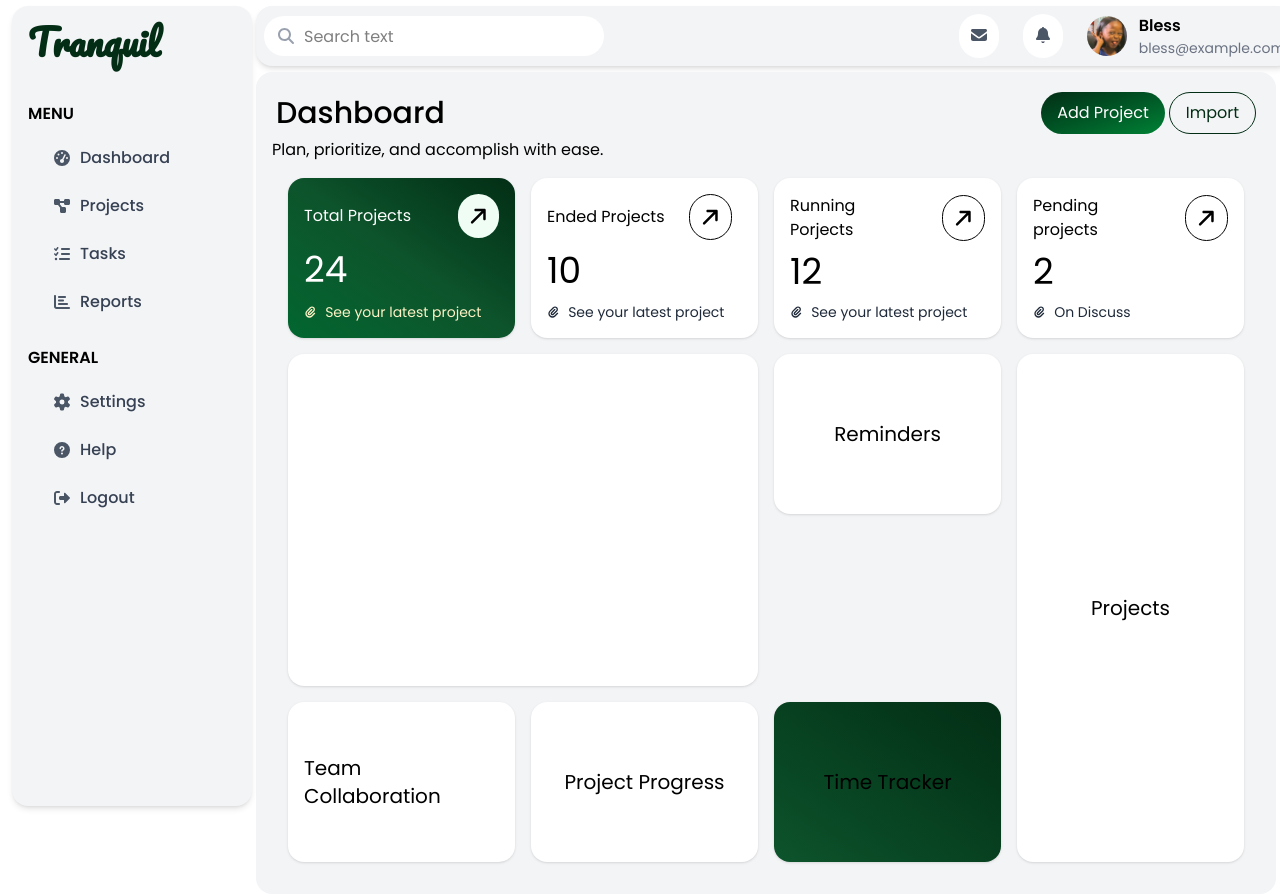
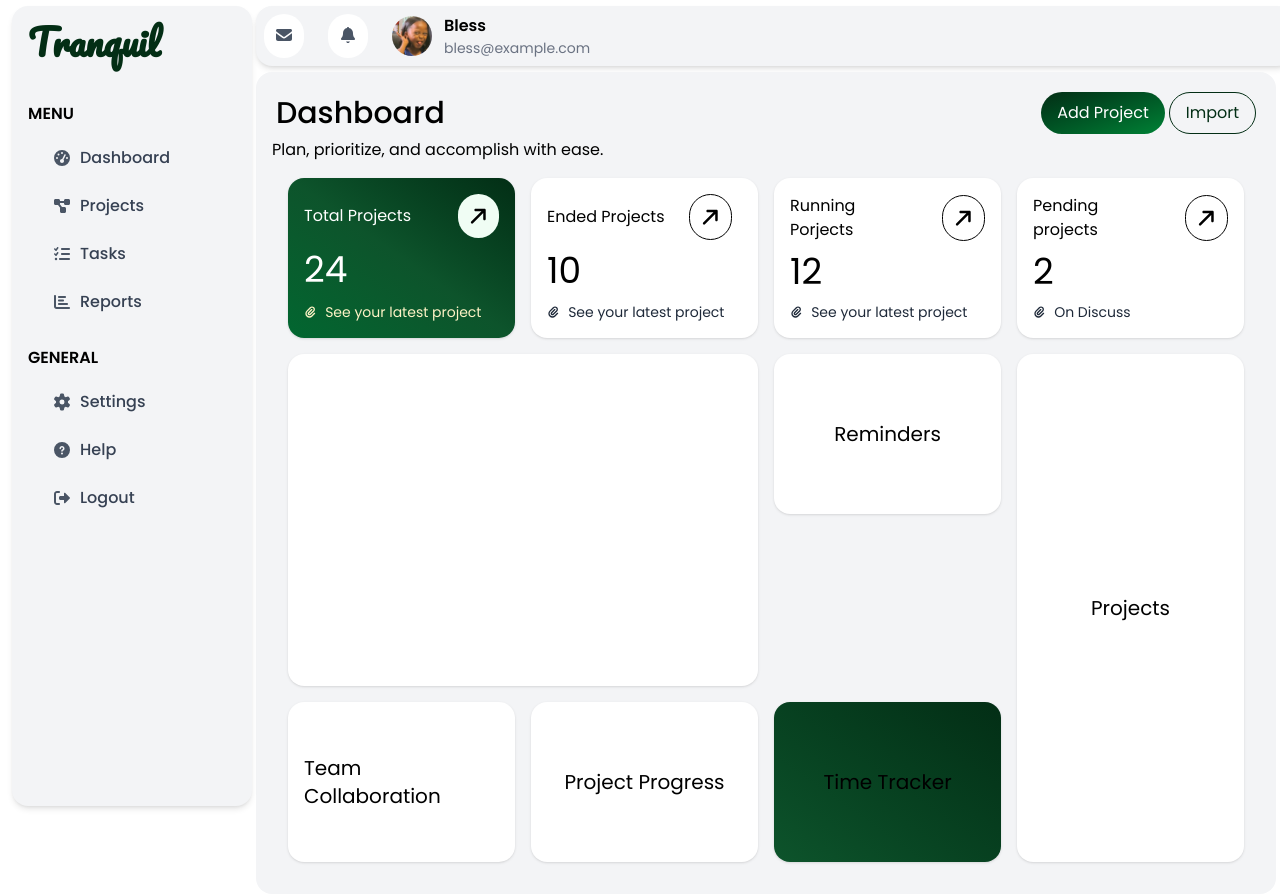
Before and after one commit to Blxss-T/Progress-Tracking-System-frontend, a React (Vite) app: page / in a window 1280 px wide. Built offline with nearby package versions, Linux system fonts and the light colour scheme; a web font is replaced by a local one.

Commit message:
Initial commit

```diff
--- a/src/components/Navbar.jsx
+++ b/src/components/Navbar.jsx
@@ -24,7 +24,7 @@ function Navbar() {
   return (
     <div className="flex items-center justify-between p-2 bg-gray-100 shadow-md rounded-2xl md:ml-64 mt-1.5 w-full md:w-[81%] font-Montserrat mr-1.5">
       {/* 🔎 Search Bar (hidden on small, shown on md+) */}
-      <div className="relative w-1/3 hidden sm:block">
+      <div className="relative w-1/3 block sm:hidden">
         <FontAwesomeIcon
           icon={faSearch}
           className="absolute left-3 top-1/2 -translate-y-1/2 text-gray-400"
```
